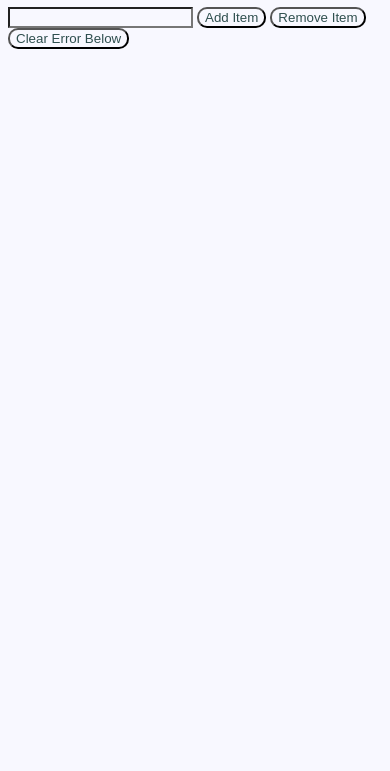
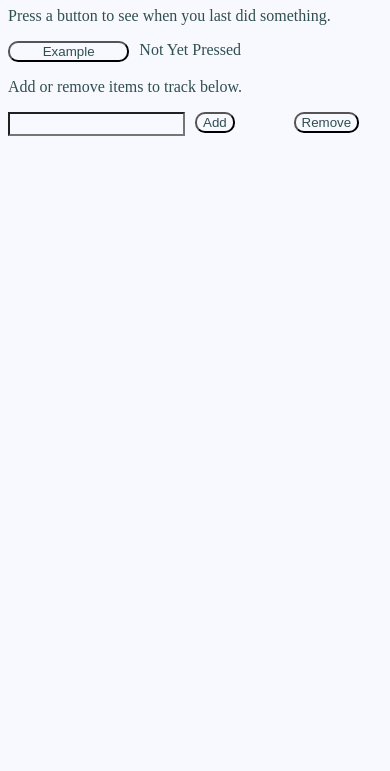
Before and after one commit to jmouradi/dijdt, a plain HTML site: page index.html in a window 390 px wide. Shown: the part 73-844 px from the top of the page. Drawn offline with Linux system fonts and the light colour scheme.

Commit message:
Improve mobile layout with viewport size and divs.
Adds meta tag to size fonts properly. Adds divs for add/rmove button.
Adds text instructions. Adds example if local storage does not contain
an existing map.

```diff
--- a/index.html
+++ b/index.html
@@ -1,6 +1,7 @@
 <!DOCTYPE html>
 <html>
 <head>
+<meta name="viewport" content="width=device-width, initial-scale=1">
 <style>
 :root {
   /* this has to be set to switch between light or dark */
@@ -19,22 +20,27 @@
   background-color: light-dark(var(--light-bg), var(--dark-bg));
   color: light-dark(var(--light-color), var(--dark-color));
 }
-html {
-  -webkit-text-size-adjust: 100%; /* Safari, iOS, older Chrome */
-  -moz-text-size-adjust: 100%;    /* Firefox Mobile */
-  text-size-adjust: 100%;         /* Modern Chrome, Edge, Samsung Internet */
+input {
+  padding: 0.2em;
+  box-sizing: border-box;
+  width: 100%
 }
 .light {
-  /* forces light color-scheme */
-  color-scheme: light;
+   /* forces light color-scheme */
+   color-scheme: light;
 }
 .dark {
-  /* forces dark color-scheme */
-  color-scheme: dark;
+   /* forces dark color-scheme */
+   color-scheme: dark;
 }
-.container {
+.buttonContainer {
+    display: grid; /* Places child divs side-by-side in a row */
+    grid-template-columns: 1fr 2fr;
+    column-gap: 10px
+}
+.addRemoveContainer {
   display: grid; /* Places child divs side-by-side in a row */
-  grid-template-columns: 1fr 2fr;
+  grid-template-columns: 2fr 1fr 1fr;
   column-gap: 10px
 }
 .paddedButton {
@@ -47,6 +53,7 @@ html {
 }
 .error {
   color: light-dark(var(--light-error), var(--dark-error));
+
 }
 </style>
 <script>
@@ -57,12 +64,16 @@ document.addEventListener("DOMContentLoaded", () => {
 });
 
 function printError(error) {
-    const e = document.getElementById("printError");
-    e.innerHTML = "Error: " + error;
+    const e = document.getElementById("error");
+    const errorString = "Error: " + error;
+    e.innerHTML=`
+<p class="error">${errorString}</p>
+<button onClick="clearError()" class="button">Clear Error</button>
+`
 }
 
 function clearError() {
-    const e = document.getElementById("printError");
+    const e = document.getElementById("error");
     e.innerHTML = "";
 }
 
@@ -77,6 +88,7 @@ function getTimeMap() {
     } else {
         console.log("creating new map");
         timeMap = new Map();
+        timeMap.set("Example", null);
     }
     return timeMap;
 }
@@ -88,7 +100,7 @@ function renderElements(timeMap) {
     function renderMapElements(value, key, map) {
         const renderValue = value ? value : "Not Yet Pressed";
         rows.push(`
-<div class="container">
+<div class="buttonContainer">
     <div><button class="paddedButton" onClick="updateItem('${key}')">${key}</button></div>
     <div>${renderValue}</div>
 </div>
@@ -113,14 +125,12 @@ function addItem() {
     if (timeMap.has(newKey)) {
         return printError(`key '${newKey}' already present`);
     }
-    timeMap.set(newKey, undefined);
+    timeMap.set(newKey, null);
     localStorage.timeMap = JSON.stringify(Array.from(timeMap.entries()));
     renderElements(timeMap);
 }
 
 function removeItem() {
-    const e = document.getElementById("printError");
-    e.innerHTML = "";
     timeMap = getTimeMap();
     if (!timeMap) {
         return printError("failed to retrieve timeMap");
@@ -138,8 +148,6 @@ function removeItem() {
 }
 
 function updateItem(updateKey) {
-    const e = document.getElementById("printError");
-    e.innerHTML = "";
     timeMap = getTimeMap();
     if (!timeMap) {
         return printError("failed to retrieve timeMap");
@@ -154,13 +162,15 @@ function updateItem(updateKey) {
 </script>
 </head>
 <body>
-
 <h1> Did I just do that?</h1>
-<p id="result"></p>
-<input id="buttonName" type="text/html">
-<button onClick="addItem()" class="button">Add Item</button>
-<button onClick="removeItem()" class="button">Remove Item</button>
-<button onClick="clearError()" class="button">Clear Error Below</button>
-<b><p id="printError" class="error"></p></b>
+<p>Press a button to see when you last did something.</p>
+<output id="result"></output>
+<p>Add or remove items to track below.</p>
+<div class="addRemoveContainer">
+    <div><input id="buttonName" type="text/html"> </div>
+    <div><button onClick="addItem()" class="button">Add</button></div>
+    <div><button onClick="removeItem()" class="button">Remove</button></div>
+</div>
+<output id="error"></output>
 </body>
 </html>
```
